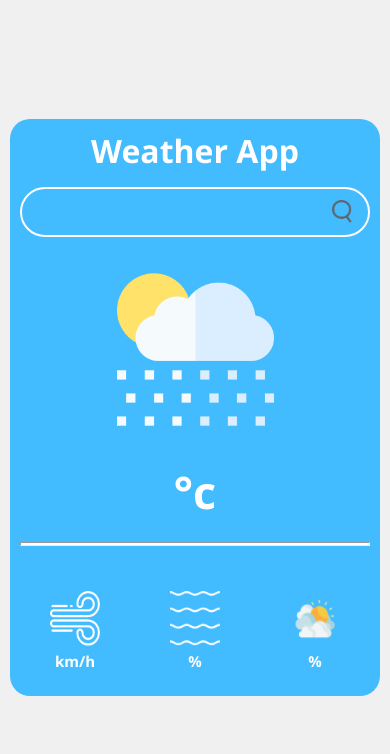
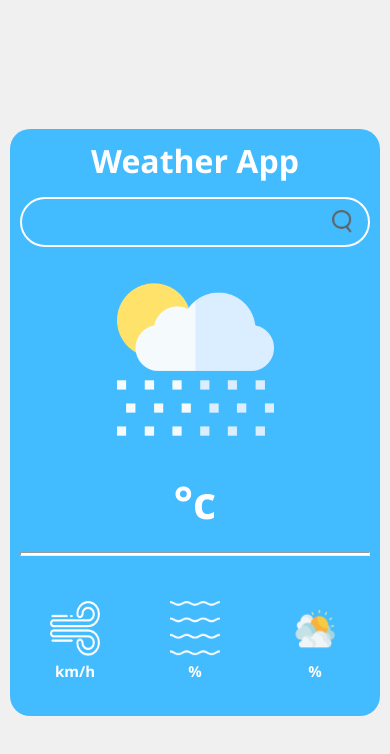
Before and after one commit to tharushaDilhara/weather-app-react, a React (Vite) app: page / in a window 390 px wide. Shown: the top 754 px of the page. Built offline with nearby package versions, Linux system fonts and the light colour scheme.

Commit message:
Description of changes

```diff
--- a/src/components/index.css
+++ b/src/components/index.css
@@ -94,7 +94,8 @@ hr{
 @media only screen and (max-width: 580px) {
     .conatiner{
         width: 45vh;
-        margin: 0 10px 30px 10px;
+        margin: 0 10px 0 10px;
+        padding-bottom: 20px;
     }
     .wind-humidity-cloudy{
         width: 100%;
```
